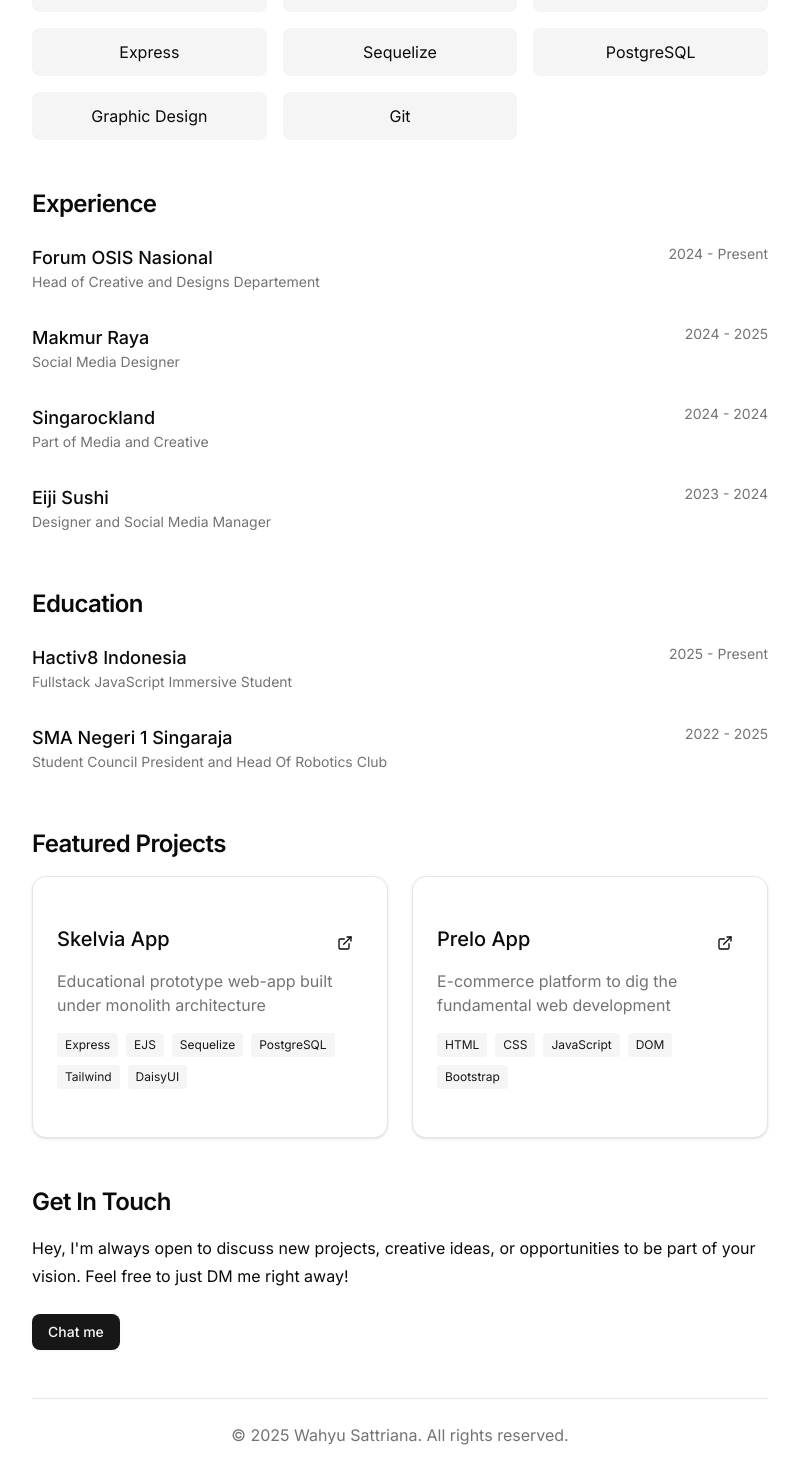
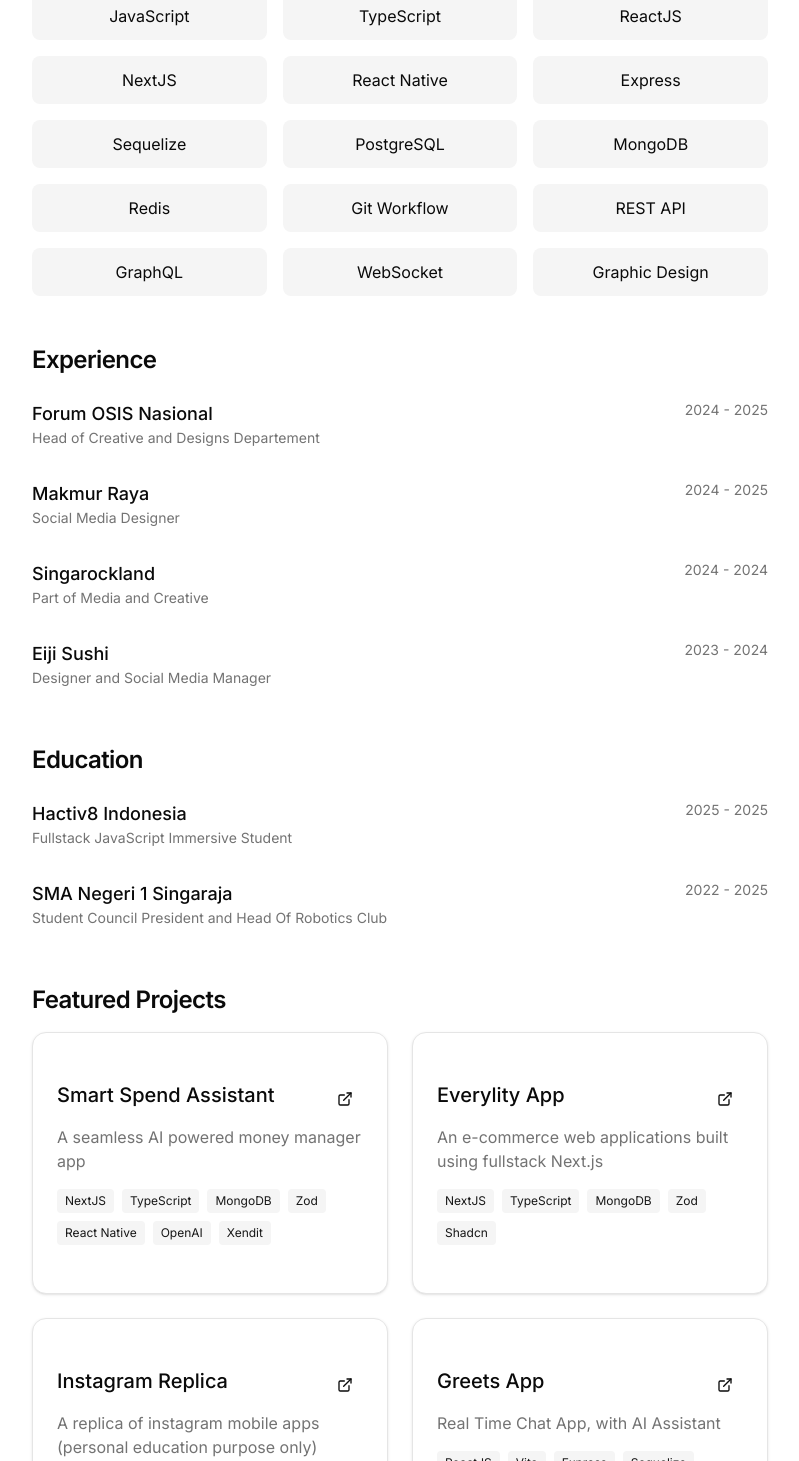
Before and after one commit to wahyusttrn/wahyusattriana-webportfolio, a Next.js app: page / in a window 1280 px wide. Shown: the part 769-2230 px from the top of the page, without its empty margins (240-1039 px from the left). Built offline with nearby package versions, Linux system fonts and the light colour scheme.

Commit message:
feat: add personal CV, skills and projects

```diff
--- a/app/page.jsx
+++ b/app/page.jsx
@@ -1,12 +1,17 @@
-"use client"
+'use client';
 
-import { Github, Linkedin, Mail, Instagram, BookOpenText, ExternalLink, Code } from "lucide-react";
-import { Button } from "@/components/ui/button";
-import { Card, CardContent } from "@/components/ui/card";
-import { DropdownMenu, DropdownMenuContent, DropdownMenuItem, DropdownMenuTrigger } from "@/components/ui/dropdown-menu";
-import { ThemeToggle } from "@/components/theme-toggle";
-import Link from "next/link";
-import { useEffect, useState, useRef } from "react";
+import { Github, Linkedin, Mail, Instagram, BookOpenText, ExternalLink, Code } from 'lucide-react';
+import { Button } from '@/components/ui/button';
+import { Card, CardContent } from '@/components/ui/card';
+import {
+  DropdownMenu,
+  DropdownMenuContent,
+  DropdownMenuItem,
+  DropdownMenuTrigger
+} from '@/components/ui/dropdown-menu';
+import { ThemeToggle } from '@/components/theme-toggle';
+import Link from 'next/link';
+import { useEffect, useState, useRef } from 'react';
 
 export default function HomePage() {
   const [animatedComponents, setAnimatedComponents] = useState(new Set());
@@ -15,28 +20,28 @@ export default function HomePage() {
   useEffect(() => {
     const observerOptions = {
       threshold: 0.2,
-      rootMargin: "0px 0px -50px 0px",
-    }
+      rootMargin: '0px 0px -50px 0px'
+    };
 
     observerRef.current = new IntersectionObserver((entries) => {
       entries.forEach((entry) => {
         if (entry.isIntersecting) {
-          const elementId = entry.target.getAttribute("data-animate-id")
+          const elementId = entry.target.getAttribute('data-animate-id');
           if (elementId) {
-            setAnimatedComponents((prev) => new Set([...prev, elementId]))
+            setAnimatedComponents((prev) => new Set([...prev, elementId]));
           }
         }
       });
     }, observerOptions);
 
-    const animatableElements = document.querySelectorAll("[data-animate-id]")
+    const animatableElements = document.querySelectorAll('[data-animate-id]');
     animatableElements.forEach((element) => {
-      observerRef.current?.observe(element)
+      observerRef.current?.observe(element);
     });
 
     return () => {
-      observerRef.current?.disconnect()
-    }
+      observerRef.current?.disconnect();
+    };
   }, []);
 
   const handleSmoothScroll = (e, targetId) => {
@@ -44,136 +49,185 @@ export default function HomePage() {
     const targetElement = document.getElementById(targetId);
     if (targetElement) {
       targetElement.scrollIntoView({
-        behavior: "smooth",
-        block: "start",
+        behavior: 'smooth',
+        block: 'start'
       });
     }
-  }
+  };
 
   const skills = [
-    "Leadership",
-    "HTML/CSS",
-    "Tailwind",
-    "JavaScript",
-    "React",
-    "NextJS",
-    "Express",
-    "Sequelize",
-    "PostgreSQL",
-    "Graphic Design",
-    "Git",
-  ]
+    'Leadership',
+    'HTML/CSS',
+    'Tailwind',
+    'JavaScript',
+    'TypeScript',
+    'ReactJS',
+    'NextJS',
+    'React Native',
+    'Express',
+    'Sequelize',
+    'PostgreSQL',
+    'MongoDB',
+    'Redis',
+    'Git Workflow',
+    'REST API',
+    'GraphQL',
+    'WebSocket',
+    'Graphic Design'
+  ];
 
   const experiences = [
     {
-      company: "Forum OSIS Nasional",
-      role: "Head of Creative and Designs Departement",
-      description: "",
-      date: "2024 - Present",
+      company: 'Forum OSIS Nasional',
+      role: 'Head of Creative and Designs Departement',
+      description: '',
+      date: '2024 - 2025'
     },
     {
-      company: "Makmur Raya",
-      role: "Social Media Designer",
-      description: "",
-      date: "2024 - 2025",
+      company: 'Makmur Raya',
+      role: 'Social Media Designer',
+      description: '',
+      date: '2024 - 2025'
     },
     {
-      company: "Singarockland",
-      role: "Part of Media and Creative",
-      description: "",
-      date: "2024 - 2024",
+      company: 'Singarockland',
+      role: 'Part of Media and Creative',
+      description: '',
+      date: '2024 - 2024'
     },
     {
-      company: "Eiji Sushi",
-      role: "Designer and Social Media Manager",
-      description: "",
-      date: "2023 - 2024",
-    },
-  ]
+      company: 'Eiji Sushi',
+      role: 'Designer and Social Media Manager',
+      description: '',
+      date: '2023 - 2024'
+    }
+  ];
 
   const educations = [
     {
-      school: "Hactiv8 Indonesia",
-      role: "Fullstack JavaScript Immersive Student",
-      description: "",
-      date: "2025 - Present",
+      school: 'Hactiv8 Indonesia',
+      role: 'Fullstack JavaScript Immersive Student',
+      description: '',
+      date: '2025 - 2025'
     },
     {
-      school: "SMA Negeri 1 Singaraja",
-      role: "Student Council President and Head Of Robotics Club",
-      description: "",
-      date: "2022 - 2025",
-    },
-  ]
+      school: 'SMA Negeri 1 Singaraja',
+      role: 'Student Council President and Head Of Robotics Club',
+      description: '',
+      date: '2022 - 2025'
+    }
+  ];
 
   const projects = [
     {
-      title: "Skelvia App",
-      description: "Educational prototype web-app built under monolith architecture",
-      tags: ["Express", "EJS", "Sequelize", "PostgreSQL", "Tailwind", "DaisyUI"],
-      type: "direct",
-      link: "https://github.com/wahyusttrn/skelvia-app",
+      title: 'Smart Spend Assistant',
+      description: 'A seamless AI powered money manager app',
+      tags: ['NextJS', 'TypeScript', 'MongoDB', 'Zod', 'React Native', 'OpenAI', 'Xendit'],
+      type: 'direct',
+      link: 'https://github.com/SmartSpendAssistant-AsyncProject'
     },
     {
-      title: "Prelo App",
-      description: "E-commerce platform to dig the fundamental web development",
-      tags: ["HTML", "CSS", "JavaScript", "DOM", "Bootstrap"],
-      type: "multiple",
-      demo: "https://wahyusttrn.github.io/prelo-app/",
-      github: "https://github.com/wahyusttrn/prelo-app",
+      title: 'Everylity App',
+      description: 'An e-commerce web applications built using fullstack Next.js',
+      tags: ['NextJS', 'TypeScript', 'MongoDB', 'Zod', 'Shadcn'],
+      type: 'direct',
+      link: 'https://github.com/wahyusttrn/everylity-ecommerce'
     },
-  ]
+    {
+      title: 'Instagram Replica',
+      description: 'A replica of instagram mobile apps (personal education purpose only)',
+      tags: ['React Native', 'GraphQL', 'Apollo', 'MongoDB', 'Redis'],
+      type: 'direct',
+      link: 'https://github.com/wahyusttrn/instagram-replica'
+    },
+    {
+      title: 'Greets App',
+      description: 'Real Time Chat App, with AI Assistant',
+      tags: ['ReactJS', 'Vite', 'Express', 'Sequelize', 'PostgreSQL', 'Axios', 'WebSocket', 'OpenAI', 'TDD'],
+      type: 'direct',
+      link: 'https://github.com/Greets-RMT62'
+    },
+    {
+      title: 'Shred App',
+      description: 'Task manager app built under ExcalidrawAPI and GeminiAI',
+      tags: ['ReactJS', 'Vite', 'Express', 'Sequelize', 'PostgreSQL', 'Axios', 'Tailwind', 'Shadcn'],
+      type: 'direct',
+      link: 'https://github.com/wahyusttrn/shred-app'
+    },
+    {
+      title: 'Skelvia App',
+      description: 'Educational prototype web-app built under monolith architecture',
+      tags: ['Express', 'EJS', 'Sequelize', 'PostgreSQL', 'Tailwind', 'DaisyUI'],
+      type: 'direct',
+      link: 'https://github.com/wahyusttrn/skelvia-app'
+    },
+    {
+      title: 'Prelo App',
+      description: 'E-commerce platform to dig the fundamental web development',
+      tags: ['HTML', 'CSS', 'JavaScript', 'DOM', 'Bootstrap'],
+      type: 'multiple',
+      demo: 'https://wahyusttrn.github.io/prelo-app/',
+      github: 'https://github.com/wahyusttrn/prelo-app'
+    }
+  ];
 
   const NavLinks = ({ mobile = false, onClick }) => (
     <>
-      <a
+      <Link
         href="#home"
         onClick={(e) => {
-          handleSmoothScroll(e, "home")
-          onClick?.()
+          handleSmoothScroll(e, 'home');
+          onClick?.();
         }}
-        className={`text-foreground/70 hover:text-foreground transition-colors font-medium cursor-pointer ${mobile ? "block py-2" : ""}`}
+        className={`text-foreground/70 hover:text-foreground transition-colors font-medium cursor-pointer ${
+          mobile ? 'block py-2' : ''
+        }`}
       >
         Home
-      </a>
-      <a
+      </Link>
+      <Link
         href="#experience"
         onClick={(e) => {
-          handleSmoothScroll(e, "experience")
-          onClick?.()
+          handleSmoothScroll(e, 'experience');
+          onClick?.();
         }}
-        className={`text-foreground/70 hover:text-foreground transition-colors font-medium cursor-pointer ${mobile ? "block py-2" : ""}`}
+        className={`text-foreground/70 hover:text-foreground transition-colors font-medium cursor-pointer ${
+          mobile ? 'block py-2' : ''
+        }`}
       >
         Experience
-      </a>
-      <a
+      </Link>
+      <Link
         href="#projects"
         onClick={(e) => {
-          handleSmoothScroll(e, "projects")
-          onClick?.()
+          handleSmoothScroll(e, 'projects');
+          onClick?.();
         }}
-        className={`text-foreground/70 hover:text-foreground transition-colors font-medium cursor-pointer ${mobile ? "block py-2" : ""}`}
+        className={`text-foreground/70 hover:text-foreground transition-colors font-medium cursor-pointer ${
+          mobile ? 'block py-2' : ''
+        }`}
       >
         Projects
-      </a>
+      </Link>
     </>
   );
 
   return (
     <div className="w-full flex flex-col justify-center items-center">
       <div id="home" className="h-full max-w-3xl flex flex-col justify-center pt-20 container mx-auto px-4">
-        <header data-animate-id="header" className={`mb-4 flex sm:flex-row flex-col items-start gap-6 animate-component ${animatedComponents.has("header") ? "in-view" : ""}`}>
+        <header
+          data-animate-id="header"
+          className={`mb-4 flex sm:flex-row flex-col items-start gap-6 animate-component ${
+            animatedComponents.has('header') ? 'in-view' : ''
+          }`}
+        >
           <div className="w-24 h-24 rounded-full bg-muted flex-shrink-0 overflow-hidden">
             <img src="/myPic.png" alt="WS" className="w-full h-full object-cover" />
           </div>
 
           <div className="flex-1">
-            <h1 className="scroll-m-20 text-5xl font-bold tracking-tight text-balance">
-              Hi! I'm Wahyu Sattriana
-            </h1>
-            <h4 className="scroll-m-20 text-xl tracking-tight mb-4">
-              An Overthinker Software Engineer
-            </h4>
+            <h1 className="scroll-m-20 text-5xl font-bold tracking-tight text-balance">Hi! I'm Wahyu Sattriana</h1>
+            <h4 className="scroll-m-20 text-xl tracking-tight mb-4">An Overthinker Software Engineer</h4>
             <div className="flex space-x-4 mb-6">
               <Button variant="outline" size="icon" asChild>
                 <Link href="https://github.com/wahyusttrn" target="_blank" rel="noopener noreferrer">
@@ -203,10 +257,19 @@ export default function HomePage() {
             </div>
           </div>
         </header>
-        <hr data-animate-id="line-break" className={`my-6 animate-component ${animatedComponents.has("line-break") ? "in-view" : ""}`} />
+        <hr
+          data-animate-id="line-break"
+          className={`my-6 animate-component ${animatedComponents.has('line-break') ? 'in-view' : ''}`}
+        />
       </div>
 
-      <nav id="navbar" data-animate-id="navbar" className={`w-full flex justify-center sticky top-0 bg-background/95 backdrop-blur supports-[backdrop-filter]:bg-background/60 py-4 mb-8 z-10 animate-component ${animatedComponents.has("navbar") ? "in-view" : ""}`}>
+      <nav
+        id="navbar"
+        data-animate-id="navbar"
+        className={`w-full flex justify-center sticky top-0 bg-background/95 backdrop-blur supports-[backdrop-filter]:bg-background/60 py-4 mb-8 z-10 animate-component ${
+          animatedComponents.has('navbar') ? 'in-view' : ''
+        }`}
+      >
         <div className="max-w-3xl container mx-auto px-4">
           <div className="flex items-center justify-between">
             <div className="flex space-x-8">
@@ -218,20 +281,35 @@ export default function HomePage() {
       </nav>
 
       <div className="h-full max-w-3xl flex flex-col justify-center pb-20 container mx-auto px-4">
-        <section id="about" data-animate-id="about" className={`mb-12 scroll-mt-20 animate-component ${animatedComponents.has("about") ? "in-view" : ""}`}>
+        <section
+          id="about"
+          data-animate-id="about"
+          className={`mb-12 scroll-mt-20 animate-component ${animatedComponents.has('about') ? 'in-view' : ''}`}
+        >
           <h2 className="scroll-m-20 text-2xl font-semibold tracking-tight mb-4">About Me</h2>
           <p className="leading-7 mb-4">
-            I'm an explorative yet "overthinker" software engineer that have worked for multiple companies, organizations,
-            also individuals which helped me leverage my skills in programming, leadership, and a touch of visual graphics.
+            I'm an explorative yet "overthinker" software engineer that have worked for multiple companies,
+            organizations, also individuals which helped me leverage my skills in programming, leadership, and a touch
+            of visual graphics.
           </p>
-          <p className="leading-7">
-            I am based in Bali, Indonesia and I'm very open to be hired anywhere (i think).
-          </p>
+          <p className="leading-7">I am based in Bali, Indonesia and I'm very open to be hired anywhere (i think).</p>
+          <Link target="_blank" href={'https://drive.google.com/file/d/1oH7XMsBxjxyQO8-EDHrglNQraRYKyvq8/view'}>
+            <p className="leading-7 italic">Curiculum Vitae (CV) here.</p>
+          </Link>
         </section>
 
-        <section id="skills" data-animate-id="skills" className={`mb-12 scroll-mt-20 animate-component ${animatedComponents.has("skills") ? "in-view" : ""}`}>
+        <section
+          id="skills"
+          data-animate-id="skills"
+          className={`mb-12 scroll-mt-20 animate-component ${animatedComponents.has('skills') ? 'in-view' : ''}`}
+        >
           <h2 className="scroll-m-20 text-2xl font-semibold tracking-tight mb-4">Skills</h2>
-          <div data-animate-id="skills-grid" className={`grid grid-cols-2 md:grid-cols-3 gap-4 animate-stagger ${animatedComponents.has("skills-grid") ? "in-view" : ""}`}>
+          <div
+            data-animate-id="skills-grid"
+            className={`grid grid-cols-2 md:grid-cols-3 gap-4 animate-stagger ${
+              animatedComponents.has('skills-grid') ? 'in-view' : ''
+            }`}
+          >
             {skills.map((skill) => (
               <div key={skill} className="bg-muted rounded-md p-3 text-center">
                 {skill}
@@ -240,7 +318,11 @@ export default function HomePage() {
           </div>
         </section>
 
-        <section id="experience" data-animate-id="experience" className={`mb-12 scroll-mt-20 animate-component ${animatedComponents.has("experience") ? "in-view" : ""}`}>
+        <section
+          id="experience"
+          data-animate-id="experience"
+          className={`mb-12 scroll-mt-20 animate-component ${animatedComponents.has('experience') ? 'in-view' : ''}`}
+        >
           <h2 className="scroll-m-20 text-2xl font-semibold tracking-tight mb-6">Experience</h2>
           <div className="space-y-6">
             {experiences.map((exp, index) => (
@@ -256,7 +338,11 @@ export default function HomePage() {
           </div>
         </section>
 
-        <section id="education" data-animate-id="education" className={`mb-12 scroll-mt-20 animate-component ${animatedComponents.has("education") ? "in-view" : ""}`}>
+        <section
+          id="education"
+          data-animate-id="education"
+          className={`mb-12 scroll-mt-20 animate-component ${animatedComponents.has('education') ? 'in-view' : ''}`}
+        >
           <h2 className="scroll-m-20 text-2xl font-semibold tracking-tight mb-6">Education</h2>
           <div className="space-y-6">
             {educations.map((edu, index) => (
@@ -272,7 +358,11 @@ export default function HomePage() {
           </div>
         </section>
 
-        <section id="projects" data-animate-id="projects" className={`mb-12 scroll-mt-20 animate-component ${animatedComponents.has("projects") ? "in-view" : ""}`}>
+        <section
+          id="projects"
+          data-animate-id="projects"
+          className={`mb-12 scroll-mt-20 animate-component ${animatedComponents.has('projects') ? 'in-view' : ''}`}
+        >
           <h2 className="scroll-m-20 text-2xl font-semibold tracking-tight mb-4">Featured Projects</h2>
           <div className="grid grid-cols-1 md:grid-cols-2 gap-6">
             {projects.map((project, index) => (
@@ -280,7 +370,7 @@ export default function HomePage() {
                 <CardContent className="p-6">
                   <div className="flex justify-between items-start mb-2">
                     <h3 className="text-xl font-medium">{project.title}</h3>
-                    {project.type === "direct" ? (
+                    {project.type === 'direct' ? (
                       <Button variant="ghost" size="icon" asChild>
                         <Link href={project.link} target="_blank" rel="noopener noreferrer">
                           <ExternalLink className="h-4 w-4" />
@@ -324,18 +414,29 @@ export default function HomePage() {
           </div>
         </section>
 
-        <section id="contact" data-animate-id="contact" className={`mb-12 scroll-mt-20 animate-component ${animatedComponents.has("contact") ? "in-view" : ""}`}>
+        <section
+          id="contact"
+          data-animate-id="contact"
+          className={`mb-12 scroll-mt-20 animate-component ${animatedComponents.has('contact') ? 'in-view' : ''}`}
+        >
           <h2 className="scroll-m-20 text-2xl font-semibold tracking-tight mb-4">Get In Touch</h2>
           <p className="leading-7 mb-6">
             Hey, I'm always open to discuss new projects, creative ideas, or opportunities to be part of your vision.
             Feel free to just DM me right away!
           </p>
           <Button asChild>
-            <Link href="https://www.instagram.com/wahyusttrn" target="_blank">Chat me</Link>
+            <Link href="https://www.instagram.com/wahyusttrn" target="_blank">
+              Chat me
+            </Link>
           </Button>
         </section>
 
-        <footer data-animate-id="footer" className={`border-t pt-6 text-center text-muted-foreground animate-component ${animatedComponents.has("footer") ? "in-view" : ""}`}>
+        <footer
+          data-animate-id="footer"
+          className={`border-t pt-6 text-center text-muted-foreground animate-component ${
+            animatedComponents.has('footer') ? 'in-view' : ''
+          }`}
+        >
           <p>© {new Date().getFullYear()} Wahyu Sattriana. All rights reserved.</p>
         </footer>
       </div>
```
